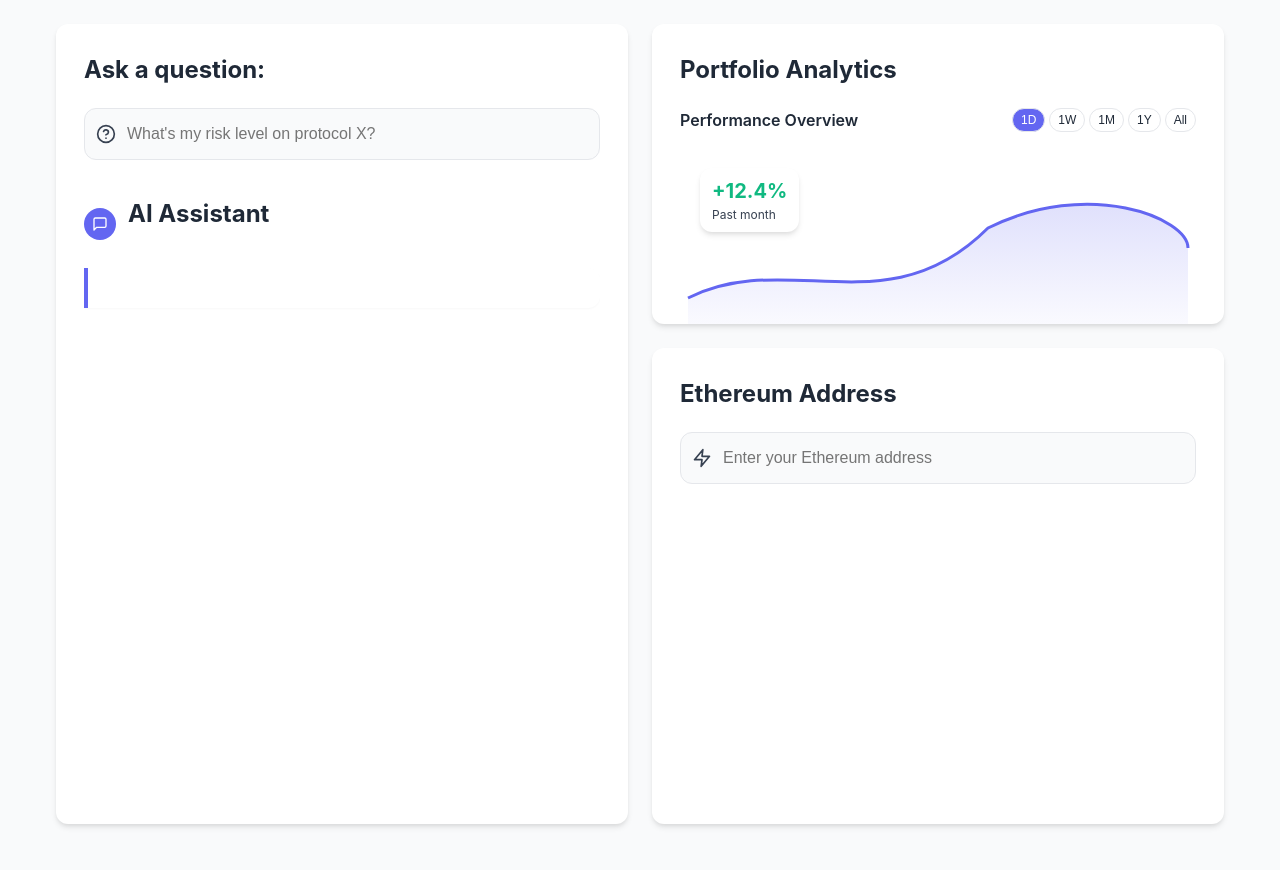
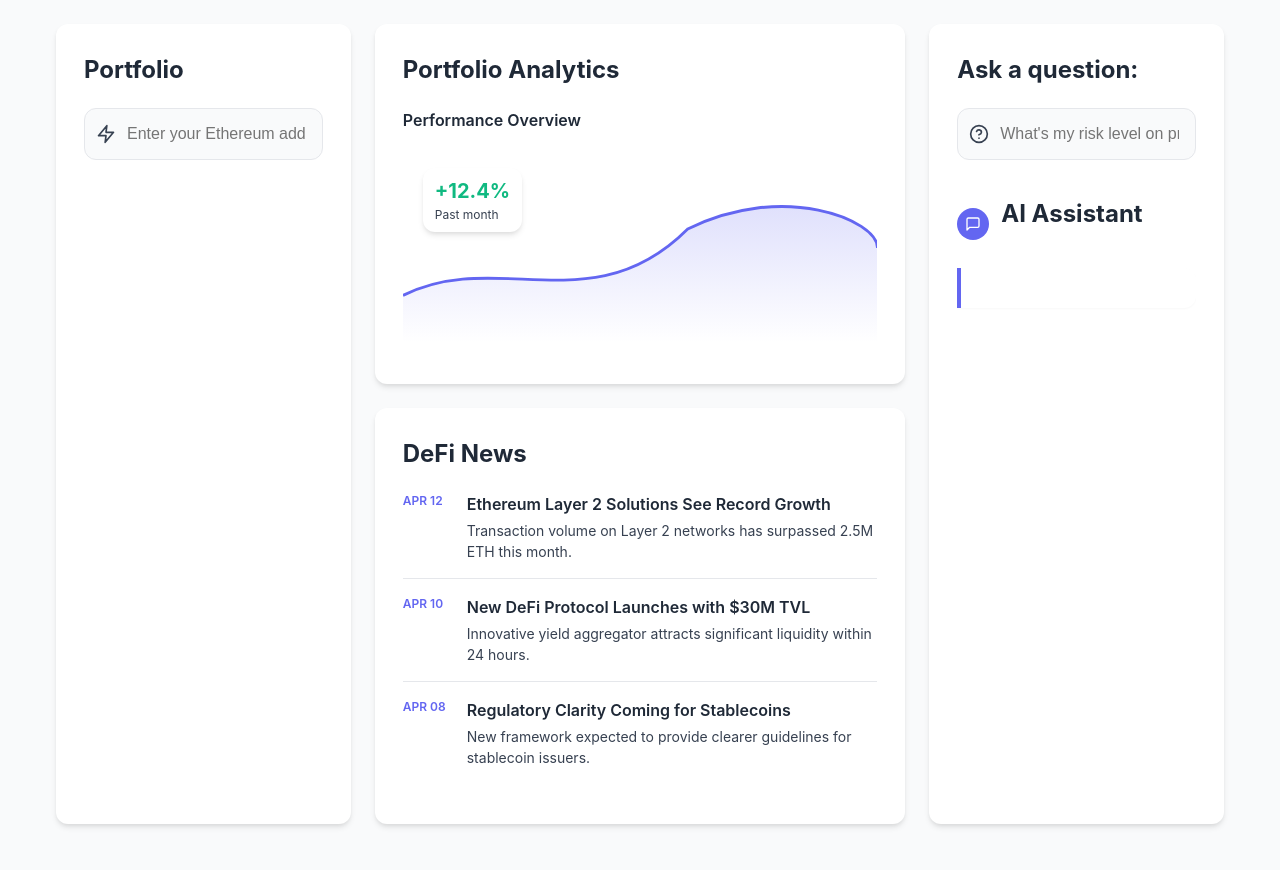
Before and after one commit to dorianturner/encode25, a Flask app: page / in a window 1280 px wide. Shown: the part 148-1018 px from the top of the page. Run offline with Flask 3, Linux system fonts and the light colour scheme; some libraries are stand-ins or nearby versions.

Commit message:
New layout, portfolio list messed up

```diff
--- a/app/static/style.css
+++ b/app/static/style.css
@@ -109,43 +109,54 @@ h1 {
     transform: scale(1.1);
 }
 
-/* Dashboard layout structure */
+/* Dashboard layout structure - 3 column layout */
 .dashboard {
     display: grid;
-    grid-template-columns: 1fr 1fr; /* Equal columns */
+    grid-template-columns: 1fr 1.8fr 1fr; /* Left, Middle, Right columns */
     gap: 24px;
     margin-top: 24px;
     height: calc(100vh - 150px); /* Subtract approximate header height */
     max-height: 800px; /* Set a sensible maximum height */
 }
 
-.chat-section {
+/* Left column - Portfolio */
+.portfolio-section {
     grid-column: 1;
     height: 100%;
     display: flex;
     flex-direction: column;
-    overflow: hidden; /* Hide any overflow */
+    overflow: hidden;
 }
 
-.right-column {
+/* Middle column - Split into two rows */
+.middle-column {
     grid-column: 2;
     display: flex;
     flex-direction: column;
     gap: 24px;
-    height: 100%; /* Take full height */
+    height: 100%;
 }
 
 .graph-section {
     flex: 0 0 auto;
-    height: 300px; /* Fixed height for graph */
-    overflow: hidden; /* Hide any overflow */
+    height: 45%; /* Takes approximately half the middle column */
+    overflow: hidden;
 }
 
-.wallet-section {
-    flex: 1 1 auto; /* Take remaining space */
-    min-height: 300px; /* Minimum height */
+.news-section {
+    flex: 1; /* Takes remaining space */
     display: flex;
-    flex-direction: column; /* Stack elements vertically */
+    flex-direction: column;
+    overflow: hidden;
+}
+
+/* Right column - Chat */
+.chat-section {
+    grid-column: 3;
+    height: 100%;
+    display: flex;
+    flex-direction: column;
+    overflow: hidden;
 }
 
 .card {
@@ -428,6 +439,46 @@ input[type="text"]:focus {
     color: var(--text-muted);
 }
 
+/* News section styling */
+.news-container {
+    display: flex;
+    flex-direction: column;
+    gap: 16px;
+    overflow-y: auto;
+    max-height: calc(100% - 60px); /* Subtract header height */
+}
+
+.news-item {
+    display: flex;
+    gap: 16px;
+    padding-bottom: 16px;
+    border-bottom: 1px solid var(--portfolio-border);
+}
+
+.news-item:last-child {
+    border-bottom: none;
+}
+
+.news-date {
+    flex: 0 0 48px;
+    font-size: 0.75rem;
+    font-weight: 600;
+    color: var(--primary);
+    text-transform: uppercase;
+}
+
+.news-content h3 {
+    font-size: 1rem;
+    font-weight: 600;
+    margin-bottom: 4px;
+    color: var(--text-color);
+}
+
+.news-content p {
+    font-size: 0.875rem;
+    color: var(--text-muted);
+}
+
 .hidden {
     display: none;
 }
--- a/app/templates/index.html
+++ b/app/templates/index.html
@@ -20,7 +20,93 @@
         </header>
 
         <div class="dashboard">
-            <!-- Question/Chat section (Left side) -->
+            <!-- Portfolio section (Left column) -->
+            <div class="card portfolio-section">
+                <h2>Portfolio</h2>
+
+                <!-- Ethereum Address form -->
+                <form id="ethereum-form" action="/submit_address" method="post">
+                    <div class="input-wrapper">
+                        <svg xmlns="http://www.w3.org/2000/svg" width="20" height="20" viewBox="0 0 24 24" fill="none" stroke="currentColor" stroke-width="2" stroke-linecap="round" stroke-linejoin="round">
+                            <polygon points="13 2 3 14 12 14 11 22 21 10 12 10 13 2"></polygon>
+                        </svg>
+                        <input type="text" name="ethereum_address" placeholder="Enter your Ethereum address" required>
+                    </div>
+                </form>
+
+                <div class="portfolio hidden">
+                    <div class="portfolio-header">
+                        <h2>Assets</h2>
+                        <div class="portfolio-value">Total: $3,050.00</div>
+                    </div>
+
+                    <div class="portfolio-list">
+                        <!-- Portfolio items will be populated here -->
+                    </div>
+                </div>
+            </div>
+
+            <!-- Middle column (split into two rows) -->
+            <div class="middle-column">
+                <!-- Graph placeholder (Top middle) -->
+                <div class="card graph-section">
+                    <h2>Portfolio Analytics</h2>
+                    <div class="graph-placeholder">
+                        <div class="graph-header">
+                            <div class="graph-title">Performance Overview</div>
+                            <div class="graph-timeframe"> </div>
+                        </div>
+                        <div class="graph-content">
+                            <div class="chart-placeholder">
+                                <svg width="100%" height="200" viewBox="0 0 500 200">
+                                    <path d="M0,150 C100,100 200,180 300,80 C400,30 500,70 500,100" stroke="var(--primary)" stroke-width="3" fill="none"/>
+                                    <path d="M0,150 C100,100 200,180 300,80 C400,30 500,70 500,100 L500,200 L0,200 Z" fill="url(#gradient)" opacity="0.2"/>
+                                    <defs>
+                                        <linearGradient id="gradient" x1="0%" y1="0%" x2="0%" y2="100%">
+                                            <stop offset="0%" style="stop-color:var(--primary);stop-opacity:1" />
+                                            <stop offset="100%" style="stop-color:var(--primary);stop-opacity:0" />
+                                        </linearGradient>
+                                    </defs>
+                                </svg>
+                                <div class="chart-value-indicator">
+                                    <div class="value-amount">+12.4%</div>
+                                    <div class="value-period">Past month</div>
+                                </div>
+                            </div>
+                        </div>
+                    </div>
+                </div>
+
+                <!-- News section (Bottom middle) -->
+                <div class="card news-section">
+                    <h2>DeFi News</h2>
+                    <div class="news-container">
+                        <div class="news-item">
+                            <div class="news-date">APR 12</div>
+                            <div class="news-content">
+                                <h3>Ethereum Layer 2 Solutions See Record Growth</h3>
+                                <p>Transaction volume on Layer 2 networks has surpassed 2.5M ETH this month.</p>
+                            </div>
+                        </div>
+                        <div class="news-item">
+                            <div class="news-date">APR 10</div>
+                            <div class="news-content">
+                                <h3>New DeFi Protocol Launches with $30M TVL</h3>
+                                <p>Innovative yield aggregator attracts significant liquidity within 24 hours.</p>
+                            </div>
+                        </div>
+                        <div class="news-item">
+                            <div class="news-date">APR 08</div>
+                            <div class="news-content">
+                                <h3>Regulatory Clarity Coming for Stablecoins</h3>
+                                <p>New framework expected to provide clearer guidelines for stablecoin issuers.</p>
+                            </div>
+                        </div>
+                    </div>
+                </div>
+            </div>
+
+            <!-- Question/Chat section (Right column) -->
             <div class="card chat-section">
                 <h2>Ask a question:</h2>
                 <div class="input-wrapper">
@@ -48,67 +134,6 @@
                     <div class="answer-box" id="answer-box"> </div>
                 </div>
             </div>
-
-            <!-- Right side column -->
-            <div class="right-column">
-                <!-- Graph placeholder (Top right) -->
-                <div class="card graph-section">
-                    <h2>Portfolio Analytics</h2>
-                    <div class="graph-placeholder">
-                        <div class="graph-header">
-                            <div class="graph-title">Performance Overview</div>
-                            <div class="graph-timeframe">
-                                <button class="btn btn-timeframe active">1D</button>
-                                <button class="btn btn-timeframe">1W</button>
-                                <button class="btn btn-timeframe">1M</button>
-                                <button class="btn btn-timeframe">1Y</button>
-                                <button class="btn btn-timeframe">All</button>
-                            </div>
-                        </div>
-                        <div class="graph-content">
-                            <div class="chart-placeholder">
-                                <svg width="100%" height="200" viewBox="0 0 500 200">
-                                    <path d="M0,150 C100,100 200,180 300,80 C400,30 500,70 500,100" stroke="var(--primary)" stroke-width="3" fill="none"/>
-                                    <path d="M0,150 C100,100 200,180 300,80 C400,30 500,70 500,100 L500,200 L0,200 Z" fill="url(#gradient)" opacity="0.2"/>
-                                    <defs>
-                                        <linearGradient id="gradient" x1="0%" y1="0%" x2="0%" y2="100%">
-                                            <stop offset="0%" style="stop-color:var(--primary);stop-opacity:1" />
-                                            <stop offset="100%" style="stop-color:var(--primary);stop-opacity:0" />
-                                        </linearGradient>
-                                    </defs>
-                                </svg>
-                                <div class="chart-value-indicator">
-                                    <div class="value-amount">+12.4%</div>
-                                    <div class="value-period">Past month</div>
-                                </div>
-                            </div>
-                        </div>
-                    </div>
-                </div>
-
-                <!-- Ethereum Address form (Bottom right) -->
-                <div class="card wallet-section">
-                    <h2>Ethereum Address</h2>
-                    <form id="ethereum-form" action="/submit_address" method="post">
-                        <div class="input-wrapper">
-                            <svg xmlns="http://www.w3.org/2000/svg" width="20" height="20" viewBox="0 0 24 24" fill="none" stroke="currentColor" stroke-width="2" stroke-linecap="round" stroke-linejoin="round">
-                                <polygon points="13 2 3 14 12 14 11 22 21 10 12 10 13 2"></polygon>
-                            </svg>
-                            <input type="text" name="ethereum_address" placeholder="Enter your Ethereum address" required>
-                        </div>
-                    </form>
-
-                    <div class="portfolio hidden">
-                        <div class="portfolio-header">
-                            <h2>Portfolio</h2>
-                            <div class="portfolio-value">Total: $3,050.00</div>
-                        </div>
-
-                        <div class="portfolio-list">
-                        </div>
-                    </div>
-                </div>
-            </div>
         </div>
     </div>
     <script src="{{ url_for('static', filename='app.js') }}"></script>
```
Also changed, not shown: other parts of app/static/style.css (+33 -11 lines), app/static/images/image-Photoroom(1).png (added).
